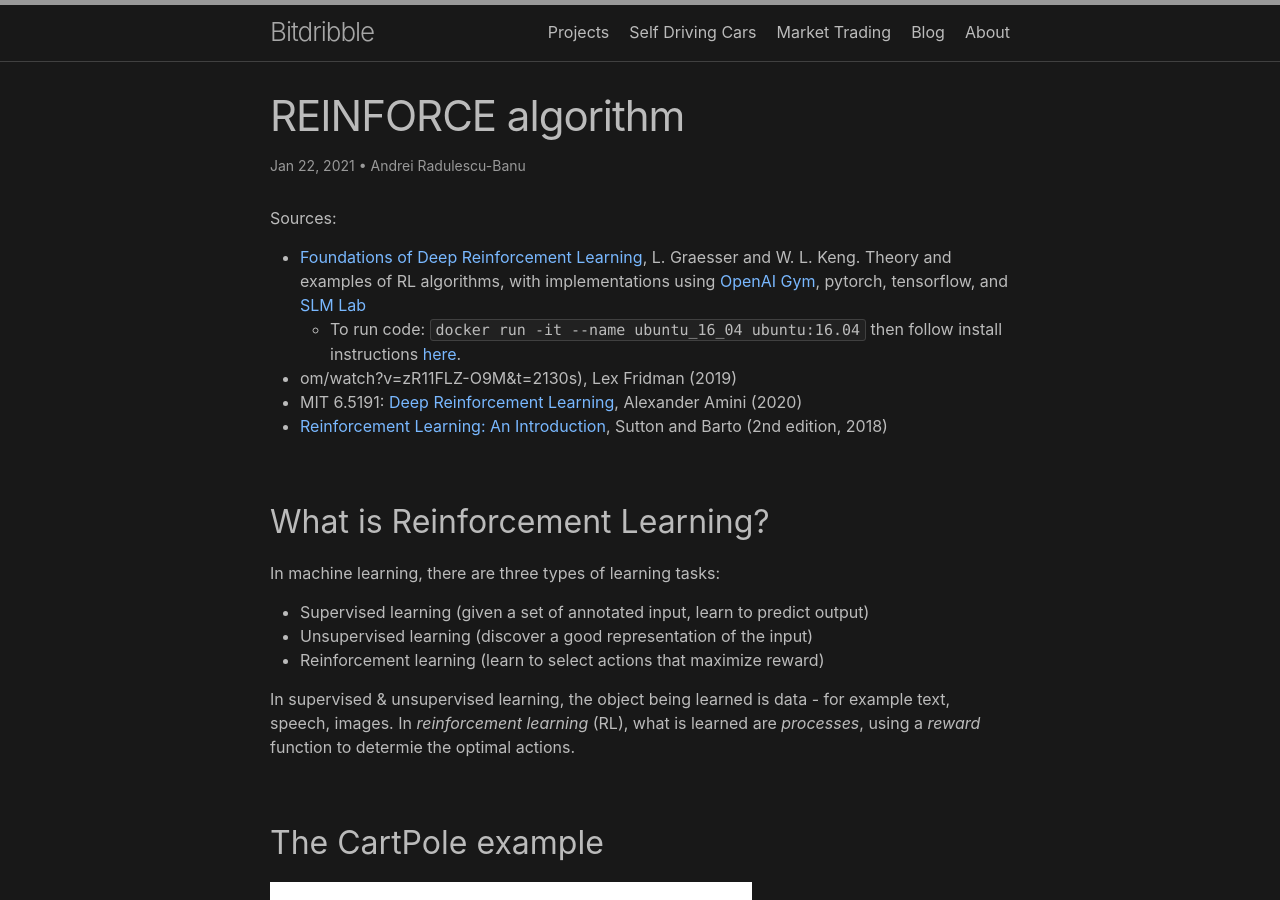
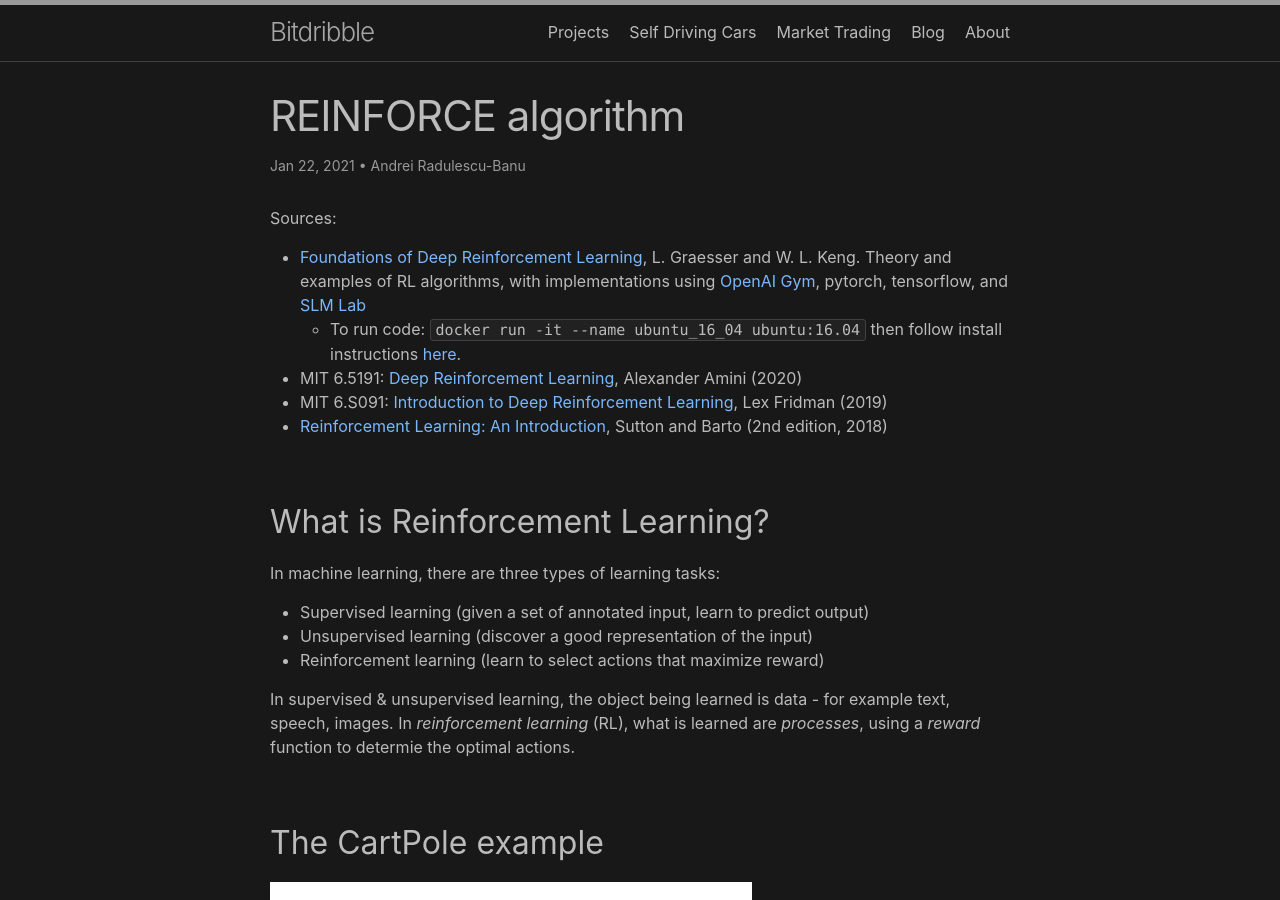
Before and after one commit to analytiq-hub/sigagent.github.io, a Jekyll site: the page built from machine_learning/_posts/2021-01-22-reinforce.md, in a window 1280 px wide and 900 px high. Built offline with Jekyll 4.4.1, drawn with Linux system fonts in a browser that asks for light colours; formulas are drawn with MathJax 3; a script that is not in the unit is left out.

Commit message:
*** empty log message ***

```diff
--- a/machine_learning/_posts/2021-01-22-reinforce.md
+++ b/machine_learning/_posts/2021-01-22-reinforce.md
@@ -9,8 +9,8 @@ author:
 Sources:
 - [Foundations of Deep Reinforcement Learning](https://www.amazon.com/Deep-Reinforcement-Learning-Python-Hands/dp/0135172381), L. Graesser and W. L. Keng. Theory and examples of RL algorithms, with implementations using [OpenAI Gym](https://gym.openai.com/), pytorch, tensorflow, and [SLM Lab](https://github.com/andrei-radulescu-banu/SLM-Lab)
   - To run code: `docker run -it --name ubuntu_16_04 ubuntu:16.04` then follow install instructions [here](https://github.com/andrei-radulescu-banu/SLM-Lab).
-- om/watch?v=zR11FLZ-O9M&t=2130s), Lex Fridman (2019)
 * MIT 6.5191: [Deep Reinforcement Learning](https://www.youtube.com/watch?v=i6Mi2_QM3rA), Alexander Amini (2020)
+* MIT 6.S091: [Introduction to Deep Reinforcement Learning](https://www.youtube.com/watch?v=zR11FLZ-O9M&t=2130s), Lex Fridman (2019)
 * [Reinforcement Learning: An Introduction](https://web.stanford.edu/class/psych209/Readings/SuttonBartoIPRLBook2ndEd.pdf), Sutton and Barto (2nd edition, 2018)
 
 ## What is Reinforcement Learning?
```
